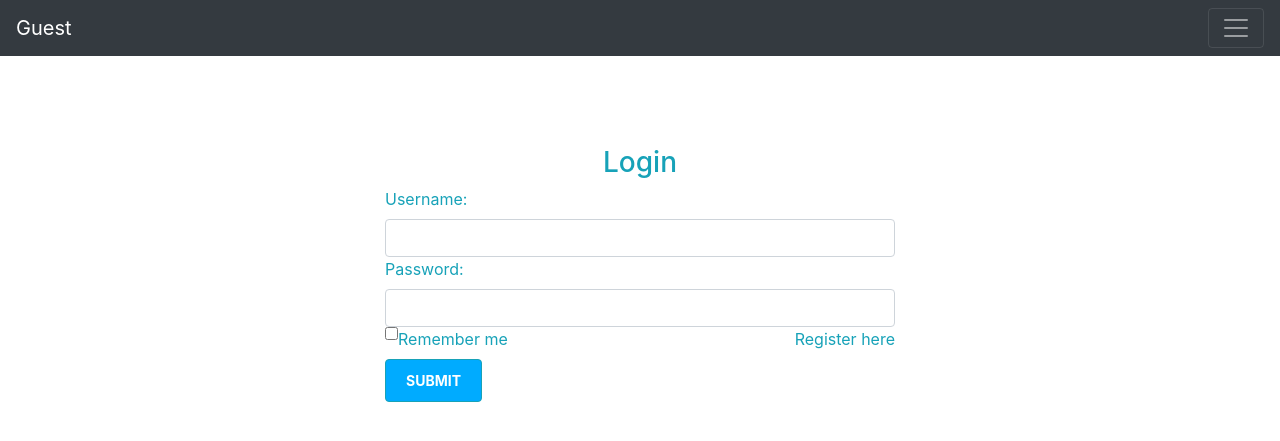
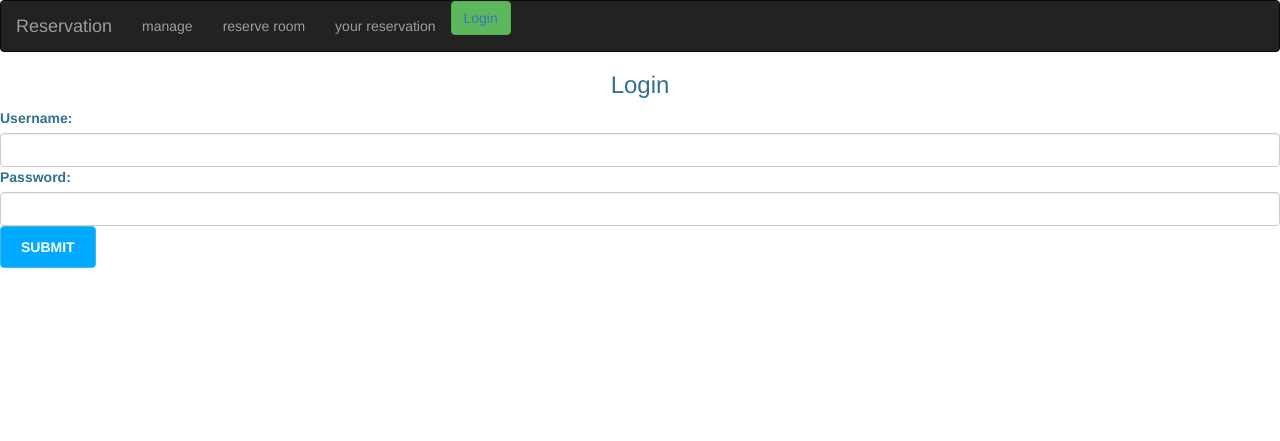
Before and after one commit to meenajaeiei/project, a Django app: page /login/ in a window 1280 px wide. Shown: the top 441 px of the page. Run offline with Django 3.2, Linux system fonts and the light colour scheme; some libraries are stand-ins or nearby versions.

Commit message:
fix nav bar

```diff
--- a/templates/base.html
+++ b/templates/base.html
@@ -7,43 +7,31 @@
   <link href="{% static "css/blog.css" %}" rel="stylesheet">
 </head>
 
-<link href="//maxcdn.bootstrapcdn.com/bootstrap/4.1.1/css/bootstrap.min.css" rel="stylesheet" id="bootstrap-css">
-<script src="//maxcdn.bootstrapcdn.com/bootstrap/4.1.1/js/bootstrap.min.js"></script>
-<script src="//cdnjs.cloudflare.com/ajax/libs/jquery/3.2.1/jquery.min.js"></script>
+  <link rel="stylesheet" href="https://maxcdn.bootstrapcdn.com/bootstrap/3.3.7/css/bootstrap.min.css">
+  <script src="https://ajax.googleapis.com/ajax/libs/jquery/3.3.1/jquery.min.js"></script>
+  <script src="https://maxcdn.bootstrapcdn.com/bootstrap/3.3.7/js/bootstrap.min.js"></script>
 
 
 <body>
-  <nav class="navbar navbar-dark bg-dark">
-        <a class="navbar-brand" href="/">{% if user.is_authenticated %}  {{user.username}} {{emp.role}}  {% else %}  Guest {% endif %} </a>
-        <button class="navbar-toggler" type="button" data-toggle="collapse" data-target="#navbarsExample01" aria-controls="navbarsExample01" aria-expanded="false" aria-label="Toggle navigation">
-          <span class="navbar-toggler-icon"></span>
-        </button>
+<nav class="navbar navbar-inverse">
+  <div class="container-fluid">
+    <div class="navbar-header">
+      <a class="navbar-brand" href="">Reservation</a>
+    </div>
+    <ul class="nav navbar-nav">
+      <li><a href="{% url "reservation_manage" %}">manage</a></li>
+      <li><a href="{% url "reservation_room" %}"> reserve room</a></li>
+      <li><a href="{% url "reservation_status" %}">your reservation</a></li>
+      {% if user.is_authenticated %}
+        <li> <button class="btn btn-danger navbar-btn">  <a href="{% url "logout" %}"> Logout</a></button></li>
+      {% else %}
+      <li> <button class="btn btn-success">  <a href="{% url "login" %}"> Login</a></button></li>
+      {% endif %}
 
-        <div class="collapse navbar-collapse" id="navbarsExample01">
-          <ul class="navbar-nav mr-auto">
-            <li class="nav-item active">
-              <a class="nav-link" href="#">Home <span class="sr-only">(current)</span></a>
-            </li>
-            <li class="nav-item">
-              <a class="nav-link" href="#">Link</a>
-            </li>
-            <li class="nav-item">
-              <a class="nav-link disabled" href="#">Disabled</a>
-            </li>
-            <li class="nav-item dropdown">
-              <a class="nav-link dropdown-toggle" href="https://example.com" id="dropdown01" data-toggle="dropdown" aria-haspopup="true" aria-expanded="false">Dropdown</a>
-              <div class="dropdown-menu" aria-labelledby="dropdown01">
-                <a class="dropdown-item" href="#">Action</a>
-                <a class="dropdown-item" href="#">Another action</a>
-                <a class="dropdown-item" href="#">Something else here</a>
-              </div>
-            </li>
-          </ul>
-          <form class="form-inline my-2 my-md-0">
-            <input class="form-control" type="text" placeholder="Search" aria-label="Search">
-          </form>
-        </div>
-      </nav>
+    </ul>
+
+  </div>
+</nav>
 
 
     {% block content %}
--- a/templates/blog/login.html
+++ b/templates/blog/login.html
@@ -5,12 +5,6 @@
 
 
 <body>
-    <div id="login">
-        <h3 class="text-center text-white pt-5">Login form</h3>
-        <div class="container">
-            <div id="login-row" class="row justify-content-center align-items-center">
-                <div id="login-column" class="col-md-6">
-                    <div id="login-box" class="col-md-12">
 <form id="login-form" class="form" action="" method="POST">
 {% csrf_token %}
     <h3 class="text-center text-info">Login</h3>
@@ -23,18 +17,9 @@
         <input type="password" name="password" id="password" class="form-control">
     </div>
     <div class="form-group">
-                                <label for="remember-me" class="text-info"><span>Remember me</span> <span><input id="remember-me" name="remember-me" type="checkbox"></span></label><br>
         <input type="submit" name="submit" class="btn btn-info btn-md" value="submit">
     </div>
-                            <div id="register-link" class="text-right">
-                                <a href="#" class="text-info">Register here</a>
-                            </div>
-                        </form>
-                    </div>
-                </div>
-            </div>
-        </div>
-    </div>
+
 
 </body>
     {% endblock %}
```
Also changed, not shown: db.sqlite3. Lines whose indentation alone changed are shown as unchanged.
